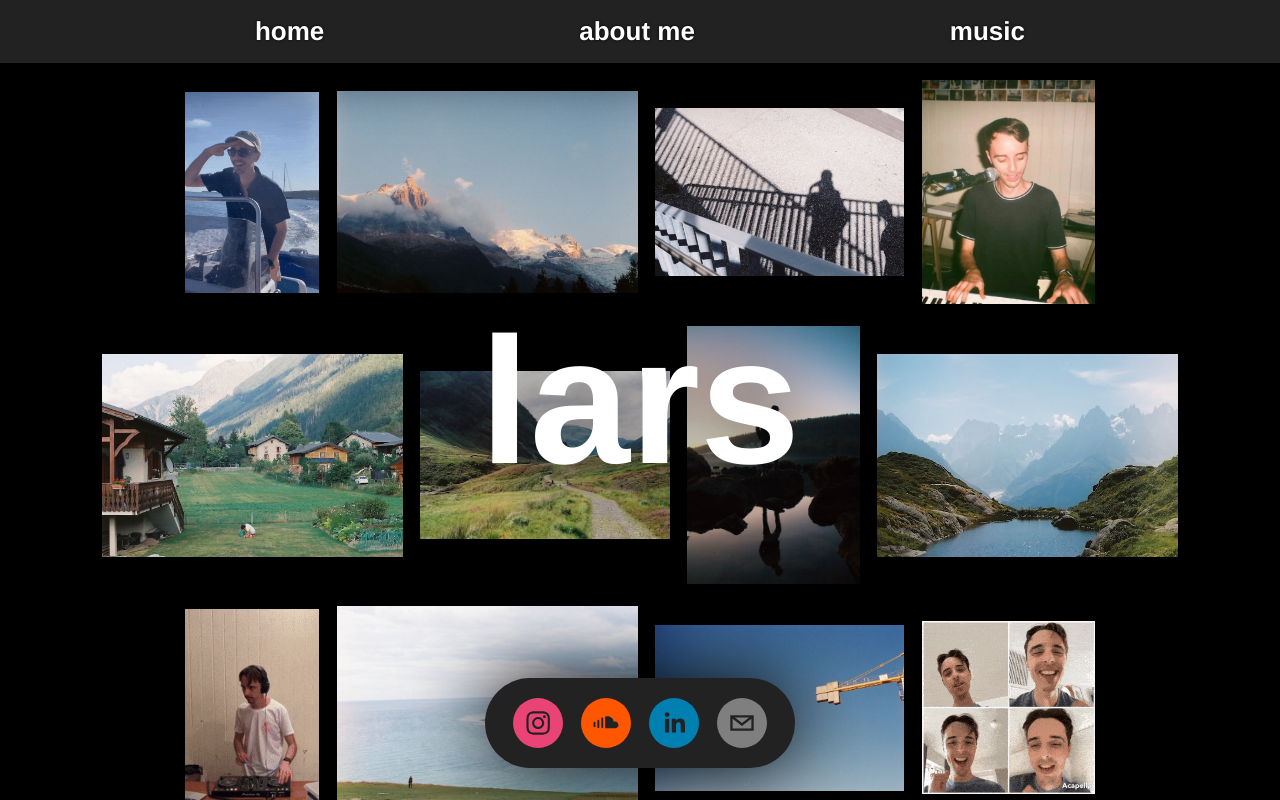
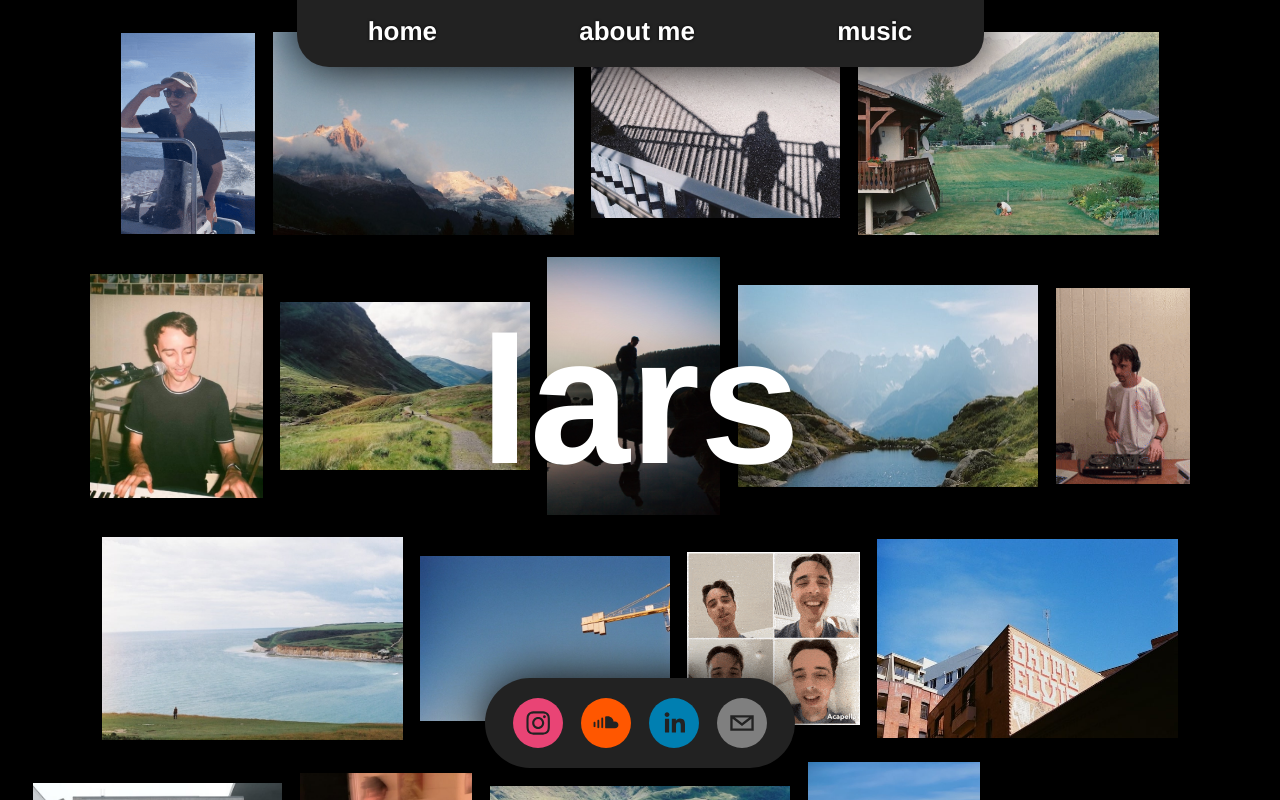
Before and after one commit to lars06/lars06.github.io, a React (Create React App) app: page / in a window 1280 px wide. Shown: the top 800 px of the page. Built offline with nearby package versions, Linux system fonts and the light colour scheme.

Commit message:
Rework nav bar sizing

```diff
--- a/src/App.css
+++ b/src/App.css
@@ -9,19 +9,27 @@
     font-family: 'Helvetica Neue';
 }
 
-nav ul {
+.navContainer {
+    display: flex;
+    justify-content: center;
+    position: fixed;
+    width: 100vw;
+    min-height: 2.5vh;
+    z-index: 100;
+}
+
+.navItems {
     list-style-type: none;
-    min-width: 100vw;
-    min-height: 2.5vh;
     display: flex;
     align-items: center;
-    justify-content: space-evenly;
+    justify-content: space-around;
     padding-top: 2vh;
-    padding-bottom: 2vh;
-    position: fixed;
-    z-index: 100;
+    padding-bottom: 2.5vh;
+    width: calc(175px + 40vw);
     background-color: #222222;
-    box-shadow: 0px 0px 60px black;
+    box-shadow: 0px 0px 50px black;
+    border-bottom-left-radius: 2em;
+    border-bottom-right-radius: 2em;
 }
 
 nav a {
@@ -52,7 +60,7 @@ nav a {
 .photos ul {
     list-style-type: none;
     padding: 2.5vw;
-    padding-top: 10vh;
+    padding-top: 4vh;
     padding-bottom: 15vh;
     display: flex;
     flex-wrap: wrap;
@@ -78,15 +86,15 @@ nav a {
     width: calc(70px + 8vw);
 }
 
-.socials {
+.socialsContainer {
     display: flex;
     justify-content: center;
     position: fixed;
     bottom: 4vh;
-    width: 100%;
+    width: 100vw;
 }
 
-.pill {
+.socialsPill {
     gap: calc(5px + 1vw);
     display: flex;
     align-items: center;
@@ -96,5 +104,5 @@ nav a {
     padding-left: 1.75em;
     padding-right: 1.75em;
     border-radius: 20em;
-    box-shadow: 0px 0px 80px black;
+    box-shadow: 0px 0px 50px black;
 }
--- a/src/App.tsx
+++ b/src/App.tsx
@@ -2,7 +2,7 @@ import React from 'react';
 import './App.css';
 import NavBar from './NavBar';
 import PhotoGrid from './PhotoGrid';
-import SocialPill from './SocialPill';
+import SocialsPill from './SocialsPill';
 
 function App() {
   return (
@@ -14,7 +14,7 @@ function App() {
           </h1>
       </div>
       <PhotoGrid/>
-      <SocialPill/>
+      <SocialsPill/>
     </div>
   );
 }
--- a/src/NavBar.tsx
+++ b/src/NavBar.tsx
@@ -3,8 +3,8 @@ import './App.css';
 
 const NavBar = () => {
   return (
-    <nav>
-      <ul>
+    <nav className="navContainer">
+      <ul className="navItems">
         <li><a href="/">home</a></li>
         <li><a href="/">about me</a></li>
         <li><a href="/">music</a></li>
--- a/src/PhotoGrid.tsx
+++ b/src/PhotoGrid.tsx
@@ -34,8 +34,8 @@ const PhotoGrid = () => {
         <li><img src={sailor} className="small-portrait-img" alt="Sailor"/></li>
         <li><img src={cloud} className="large-landscape-img" alt="Zoom"/></li>
         <li><img src={stairs} className="small-landscape-img" alt="Stairs"/></li>
+        <li><img src={watering} className="large-landscape-img" alt="Watering"/></li>
         <li><img src={piano} className="large-portrait-img" alt="Piano"/></li>
-        <li><img src={watering} className="large-landscape-img" alt="Watering"/></li>
         <li><img src={bridge} className="small-landscape-img" alt="Bridge"/></li>
         <li><img src={reflect} className="large-portrait-img" alt="Reflect"/></li>
         <li><img src={blanc} className="large-landscape-img" alt="Mont Blanc"/></li>
--- a/src/SocialPill.tsx
+++ b/src/SocialsPill.tsx
@@ -2,10 +2,10 @@ import React from 'react';
 import './App.css';
 import { SocialIcon } from 'react-social-icons'
 
-const SocialPill = () => {
+const SocialsPill = () => {
   return (
-    <div className="socials">
-        <div className="pill">
+    <div className="socialsContainer">
+        <div className="socialsPill">
             <SocialIcon url="https://www.instagram.com/lars.mellick"/>
             <SocialIcon url="https://soundcloud.com/larsmellick"/>
             <SocialIcon url="https://linkedin.com/in/larsmellick"/>
@@ -15,4 +15,4 @@ const SocialPill = () => {
   );
 };
 
-export default SocialPill;
+export default SocialsPill;
```
